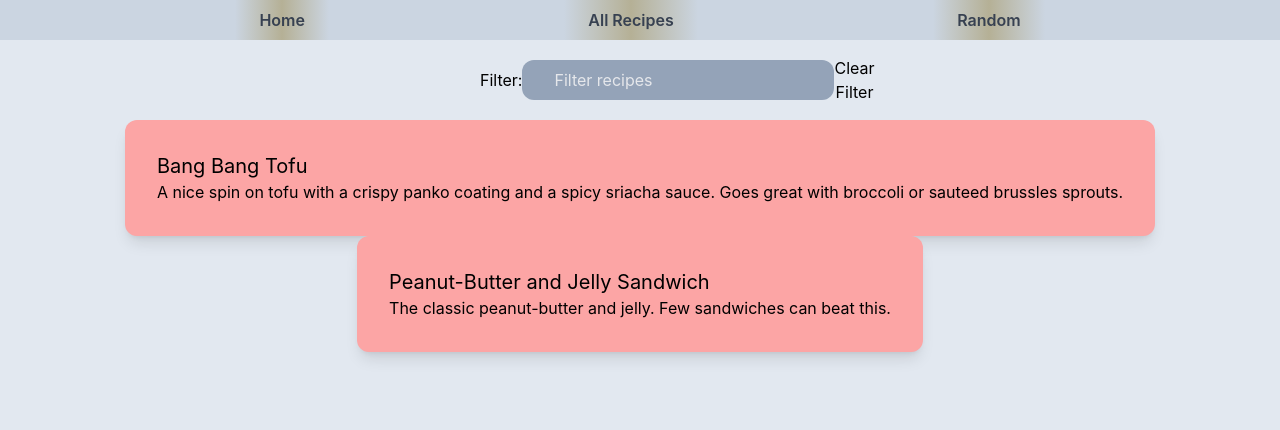
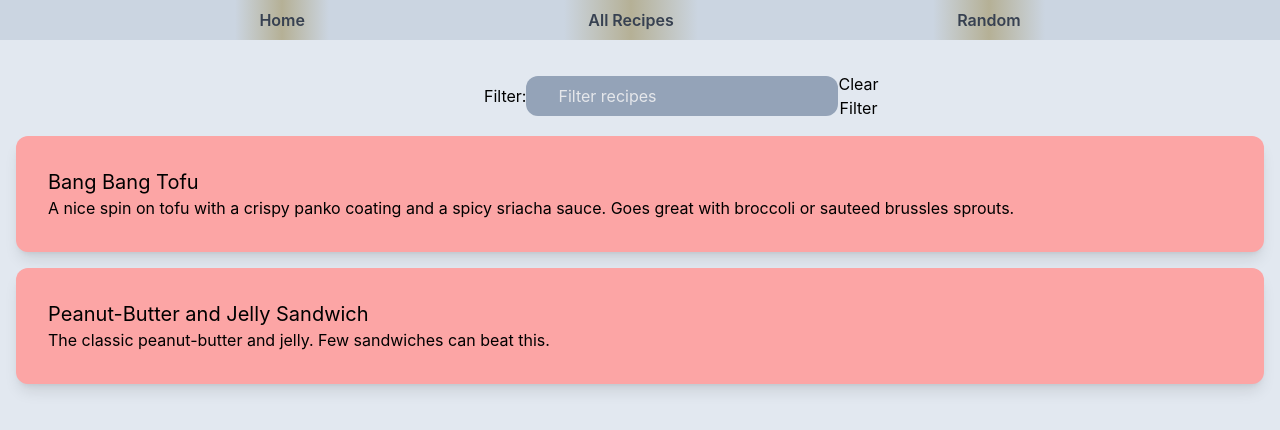
Before and after one commit to mikedubcurry/recipes, a Next.js app: page / in a window 1280 px wide. Shown: the top 430 px of the page. Built offline with nearby package versions, Linux system fonts and the light colour scheme.

Commit message:
updated tw-styles

```diff
--- a/components/RecipeCard.jsx
+++ b/components/RecipeCard.jsx
@@ -4,10 +4,12 @@ import PropTypes from "prop-types";
 function RecipeCard({ recipe }) {
     return (
         <Link href={`/recipes/${recipe.slug}`}>
-            <article className="cursor-pointer transition-all duration-300 shadow-lg hover:shadow-xl bg-red-300 hover:bg-red-400 p-8 rounded-xl">
+            <a className="w-full">
+            <article className="cursor-pointer w-full mb-4 transition-all duration-300 shadow-lg hover:shadow-xl bg-red-300 hover:bg-red-400 p-8 rounded-xl">
                 <header className="text-xl">{recipe.dishTitle}</header>
                 <p>{recipe.description}</p>
             </article>
+            </a>
         </Link>
     );
 }
--- a/pages/index.jsx
+++ b/pages/index.jsx
@@ -6,7 +6,7 @@ import RecipeCard from "../components/RecipeCard";
 
 export default function Home({ recipes }) {
     return (
-        <div className="container mx-auto">
+        <div className="container mx-auto p-4">
             <FilteredRecipes recipes={recipes} />
         </div>
     );
--- a/recipes/bang-bang-tofu.json
+++ b/recipes/bang-bang-tofu.json
@@ -4,6 +4,7 @@
     "prepTime": 15,
     "totalTime": 45,
     "description": "A nice spin on tofu with a crispy panko coating and a spicy sriacha sauce. Goes great with broccoli or sauteed brussles sprouts.",
+    "tags": ["dinner", "tofu", "baked", "spicy"],
     "ingredients": [
         { "ingredient": "Extra Firm Tofu", "amount": 1, "unit": "block" },
         { "ingredient": "Panko Bread Crumbs", "amount": 3, "unit": "cups" },
--- a/recipes/peanut-butter-jelly.json
+++ b/recipes/peanut-butter-jelly.json
@@ -4,6 +4,7 @@
     "prepTime": 2,
     "totalTime": 2,
     "description": "The classic peanut-butter and jelly. Few sandwiches can beat this.",
+    "tags": ["lunch", "simple", "budget", "sandwich"],
     "ingredients": [
         { "ingredient": "Sliced Bread", "amount": 2, "unit": "slices" },
         { "ingredient": "Creamy Peanut-Butter", "amount": 2, "unit": "tablespoons" },
```
Lines whose indentation alone changed are shown as unchanged.
